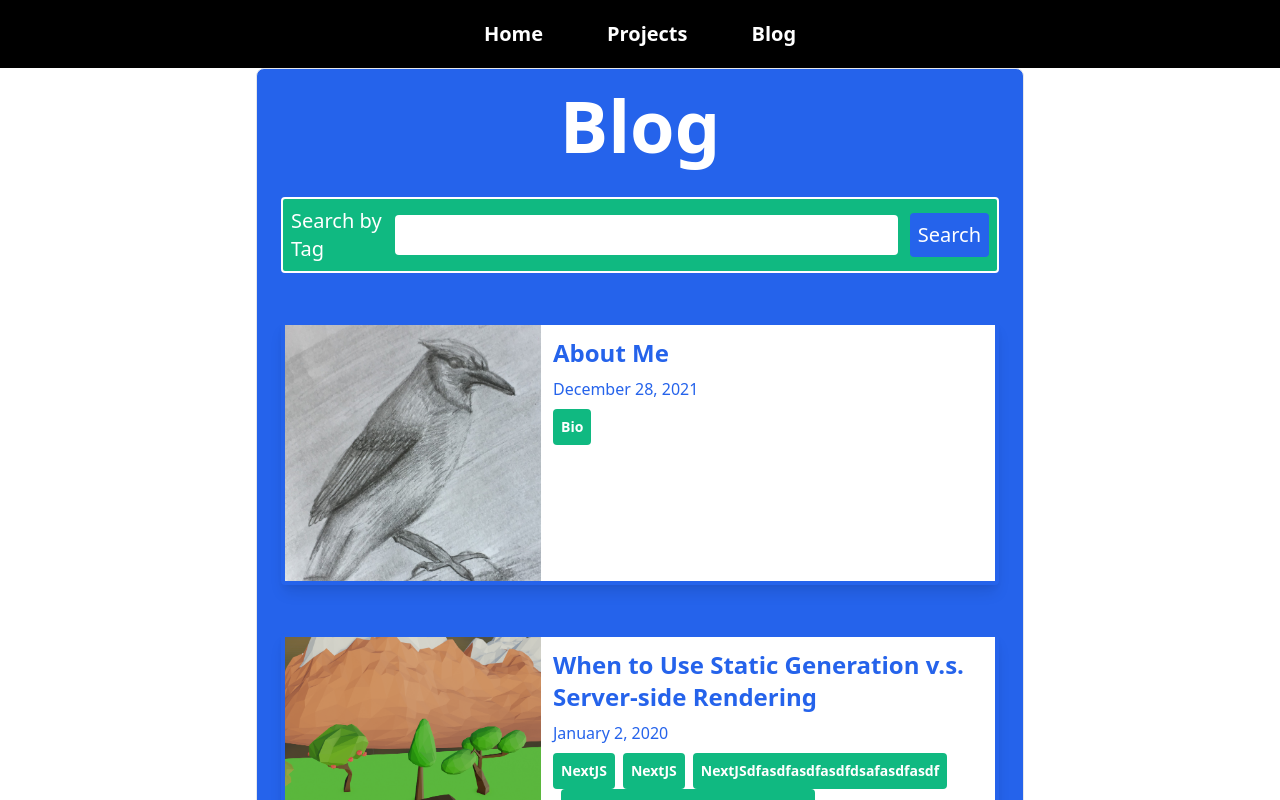
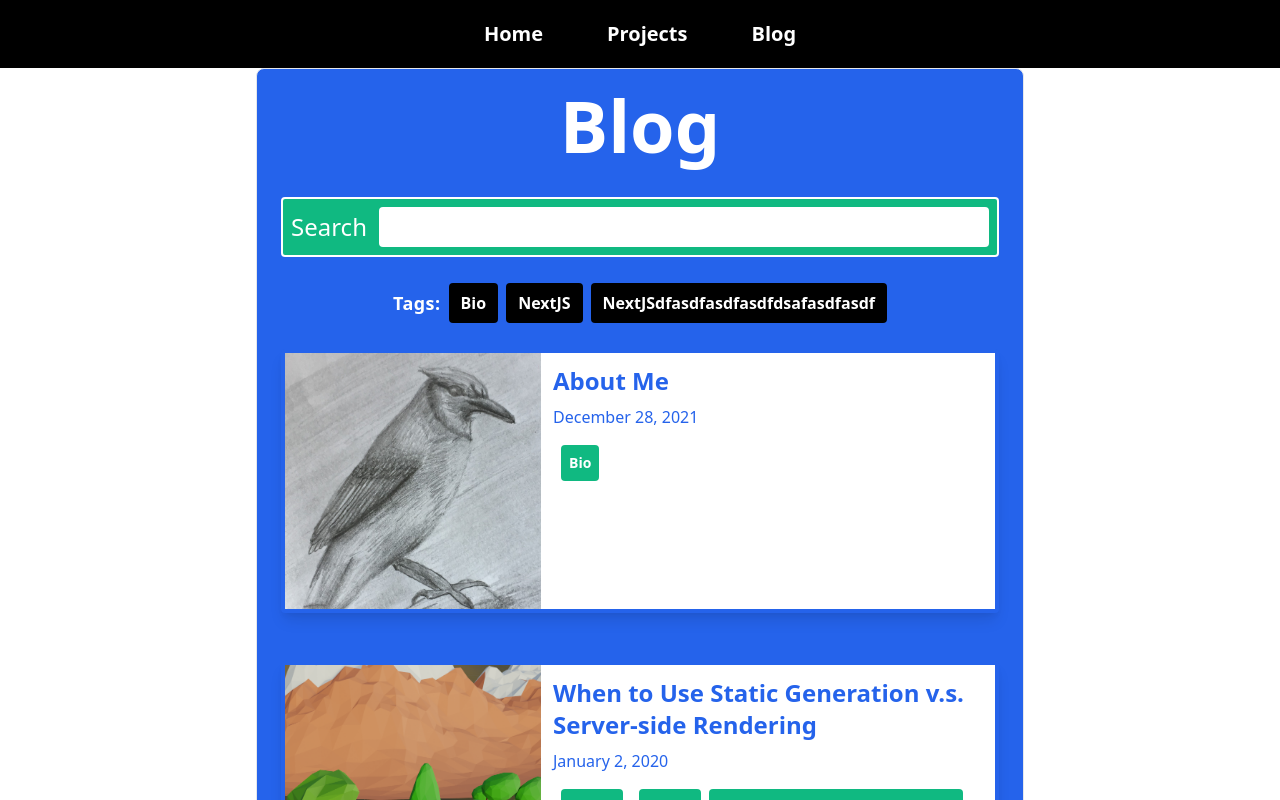
Before and after one commit to Isaac-Muscat/Personal-Blog-Static-Site, a Next.js app in the folder blog/: page /Blog in a window 1280 px wide. Shown: the top 800 px of the page. Built offline with nearby package versions, Linux system fonts and the light colour scheme.

Commit message:
Add blog search bar

```diff
--- a/blog/components/post.js
+++ b/blog/components/post.js
@@ -14,7 +14,7 @@ export default function Post({ post }) {
 				<div className="flex flex-wrap text-center font-bold text-white space-x-2 text-sm">
 					{
 						post.tags.slice(0,5).map((tag, i) => (
-							<div key={i} className="rounded bg-green-500 flex-initial p-2">{tag}</div>
+							<div key={i} className="rounded bg-green-500 flex-initial p-2 m-2">{tag}</div>
 						))
 					}
 				</div>
--- a/blog/pages/Blog.js
+++ b/blog/pages/Blog.js
@@ -1,21 +1,67 @@
 import Layout from "../components/layout";
 import { getSortedPostsData } from "../scripts/posts";
 import Post from "../components/post";
+import { useEffect, useState } from "react";
 
 export default function Blog({postData}) {
+	const [searchTerm, setSearchTerm] = useState("");
+	const [tags, setTags] = useState(new Set());
+
+	useEffect(() => {
+		let t = new Set();
+		postData.forEach(post => {
+			post.tags.forEach(tag => {
+				t.add(tag);
+			});
+		});
+		setTags(t);
+	}, []);
+
+
+	function isPostInSearch(post) {
+		let flag = false;
+		post.tags.forEach(tag => {
+			if(tag.toLowerCase().includes(searchTerm.toLowerCase())
+			|| searchTerm.toLowerCase().includes(tag.toLowerCase())){
+				flag = true;
+			}
+		});
+		if(post.title.toLowerCase().includes(searchTerm.toLowerCase())) flag = true;
+		return flag;
+	}
+
   return <Layout>
 	<div className="w-full flex flex-col items-center justify-center">
 		<div className="bg-blue-600 rounded-lg border border-black-200 lg:w-3/5">
 			<h2 className="font-bold text-white text-center text-b text-7xl p-3">Blog</h2>
 			<form className="flex flex-row space-x-3 items-center p-2 bg-green-500 border-white border-2 m-6 rounded">
-				<label className="text-white text-xl text-bold" htmlFor="tag">Search by Tag </label>
-				<input className="rounded p-2 w-full" id="tag" type="text" required />
-				<button className="bg-blue-600 text-white text-xl p-2 rounded" type="submit">Search</button>
+				<label className="text-white text-2xl text-bold" htmlFor="tag">Search </label>
+				<input className="rounded p-2 w-full" id="tag" type="text" onChange={(e) => {
+					e.preventDefault();
+					setSearchTerm(e.target.value);
+				}} value={searchTerm}/>
 			</form>
+			<div className="flex flex-wrap text-center font-bold space-x-2 justify-center items-center w-full">
+				<p className="text-white">Tags: </p>
+				{
+					[...tags].map(tag => {
+						return <button key={tag} className="navbtn bg-black" onClick={(e) => {
+							e.preventDefault();
+							setSearchTerm(e.target.innerText);
+						}}>{tag}</button>;
+					})
+				}
+			</div>
 			<div className="flex justify-between flex-col">
-				{postData.slice().map((post) => (
-					<Post key={post.title} post={post}/>
-				))}
+				{
+					postData.map(post => {
+						if(isPostInSearch(post)){
+							return <Post key={post.title} post={post} />
+						} else {
+							return null;
+						}
+					})
+				}
 			</div>
 		</div>
 	</div>
--- a/blog/styles/tailwind.css
+++ b/blog/styles/tailwind.css
@@ -5,7 +5,7 @@
 @layer components {
 	.navbtn {
 	  @apply px-3 py-2 rounded text-white font-bold items-center;
-	  @apply transition duration-500 ease-in-out hover:bg-white hover:text-blue-600 transform hover:scale-110;
+	  @apply transition duration-300 ease-in-out sm:hover:bg-white sm:hover:text-blue-600 transform sm:hover:scale-110;
 	}
 
 	.content-block {
```
